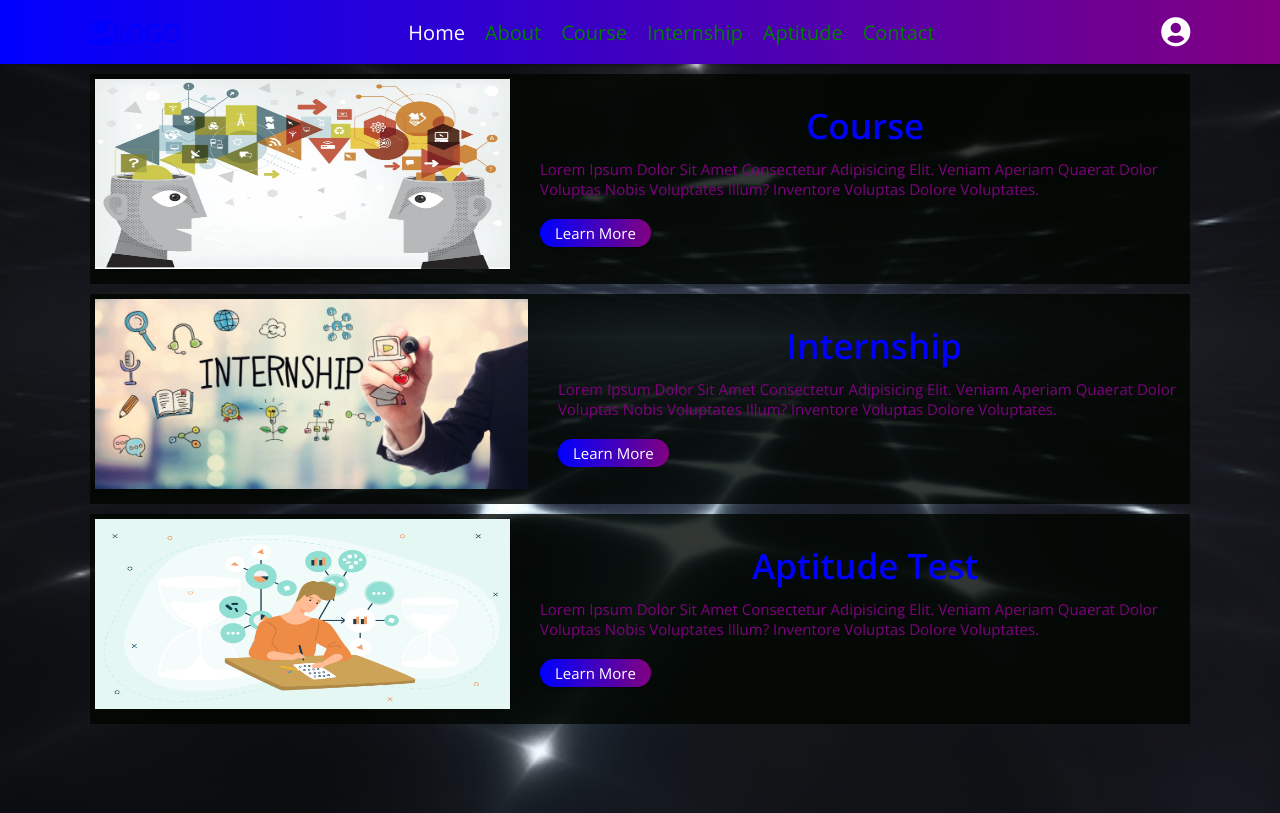
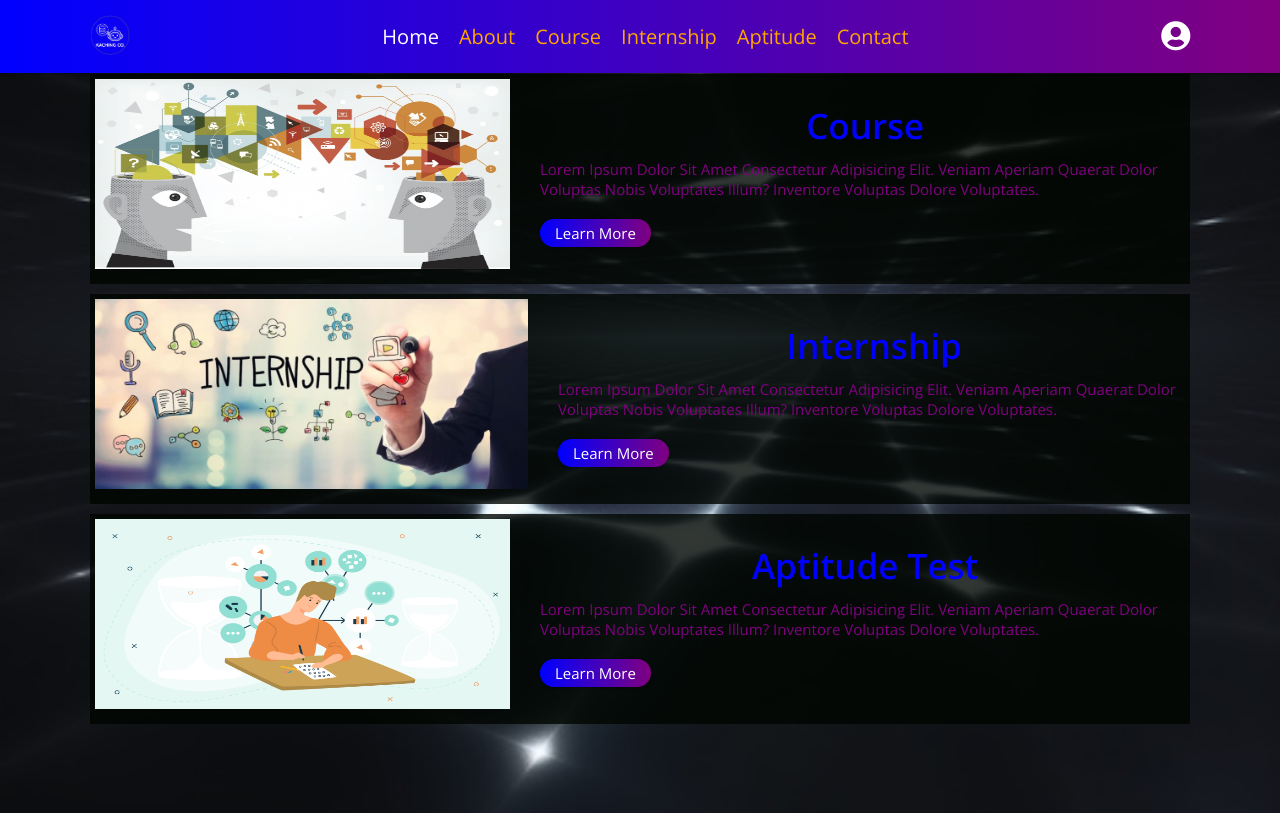
Before and after one commit to MuffinC/SE200SoftwareEnginerring, a PHP site: page / in a window 1280 px wide. Shown: the top 813 px of the page. Run offline with PHP 8.4, Linux system fonts and the light colour scheme.

Commit message:
Added photos

```diff
--- a/css/style.css
+++ b/css/style.css
@@ -96,10 +96,6 @@ header{
     box-shadow: 0 .1rem .3rem rgba(0,0,0,.3);
 }
 
-header .logo{
-    color:blue;
-    font-size: 2.5rem;
-}
 
 header .navbar ul{
     display: flex;
@@ -114,7 +110,7 @@ header .navbar ul li{
 
 header .navbar ul li a{
     font-size: 2rem;
-    color:green;
+    color:orange;
 }
 
 header .navbar ul li a.active,
@@ -124,12 +120,17 @@ header .navbar ul li a:hover{
 
 header #login{
     font-size: 3rem;
-    color:#fff;
+    color:white;
     cursor: pointer;
 }
 
 header #login:hover{
-    color:grey;
+    color:green;
+}
+
+header .logo img{
+    width: 40px;
+
 }
 
 header #menu{
@@ -362,10 +363,11 @@ header #menu{
     }
 }
 
-.container-foot3 a:hover,
-.container-foot2 a:hover,
-.container-foot1 a:hover,
-.container-foot a:hover{
+:is(.container-foot3,
+    .container-foot2,
+    .container-foot1,
+    .container-foot) a:hover
+{
     color: green;
 }
 
--- a/index.html
+++ b/index.html
@@ -36,7 +36,7 @@
 <!-- header section starts  -->
 <header>
     <div id="menu" class="fas fa-bars"></div>
-    <a href="#" class="logo"><i class="fas fa-user-graduate"></i>LOGO</a>
+    <a href="#" class="logo"><img src="images/logo.png"></i></a>
     <nav class="navbar">
         <ul>
             <li><a class="active" href="#home">home</a></li>
@@ -166,7 +166,6 @@
 <!-- apptitude test section end-->
 
 
-<!-- Footer section start-->
 <!-- footer section starts  -->
 
 <div class="footer">
@@ -182,9 +181,9 @@
             </div>
 
             <div class="container-foot1">
-                    <a href="#home">contact</a>
-                    <a href="#course">Feedbacl</a>
-                    <a href="#course">FAQ</a>
+            	<a href="#contact" class="icon"><i class="fas fa-phone-circle"></i>
+            	<a href="#Feedback" class="icon"><i class="fas fa-note-circle"></i>
+            	<a href="#FAQ" class="icon"><i class="fas fa-question-circle"></i>
                 </ul>
             </div>
         </div>
@@ -206,9 +205,6 @@
 
 <!-- footer section ends -->
 
-
-
-<!-- Footer section end -->
 
 
 <!-- poly start-->
```
Also changed, not shown: images/logo.jpg (added), images/logo.png (added).
